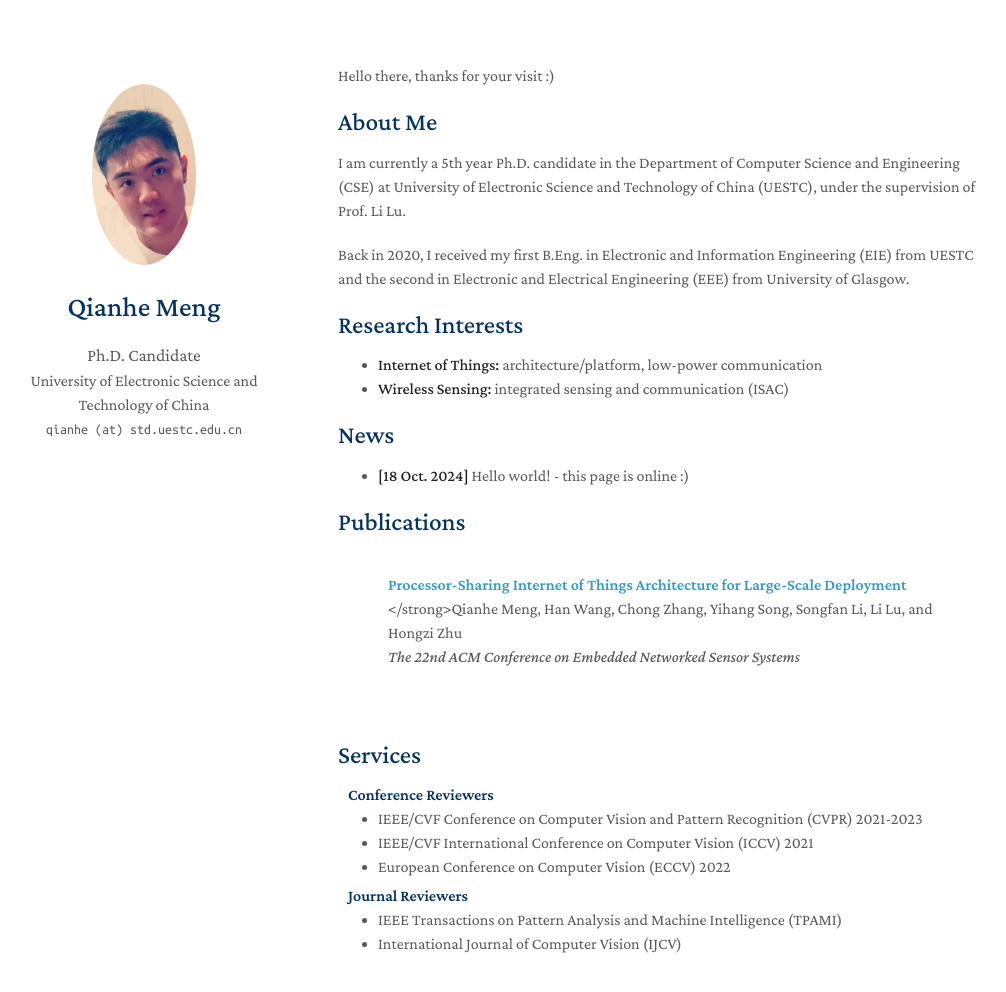
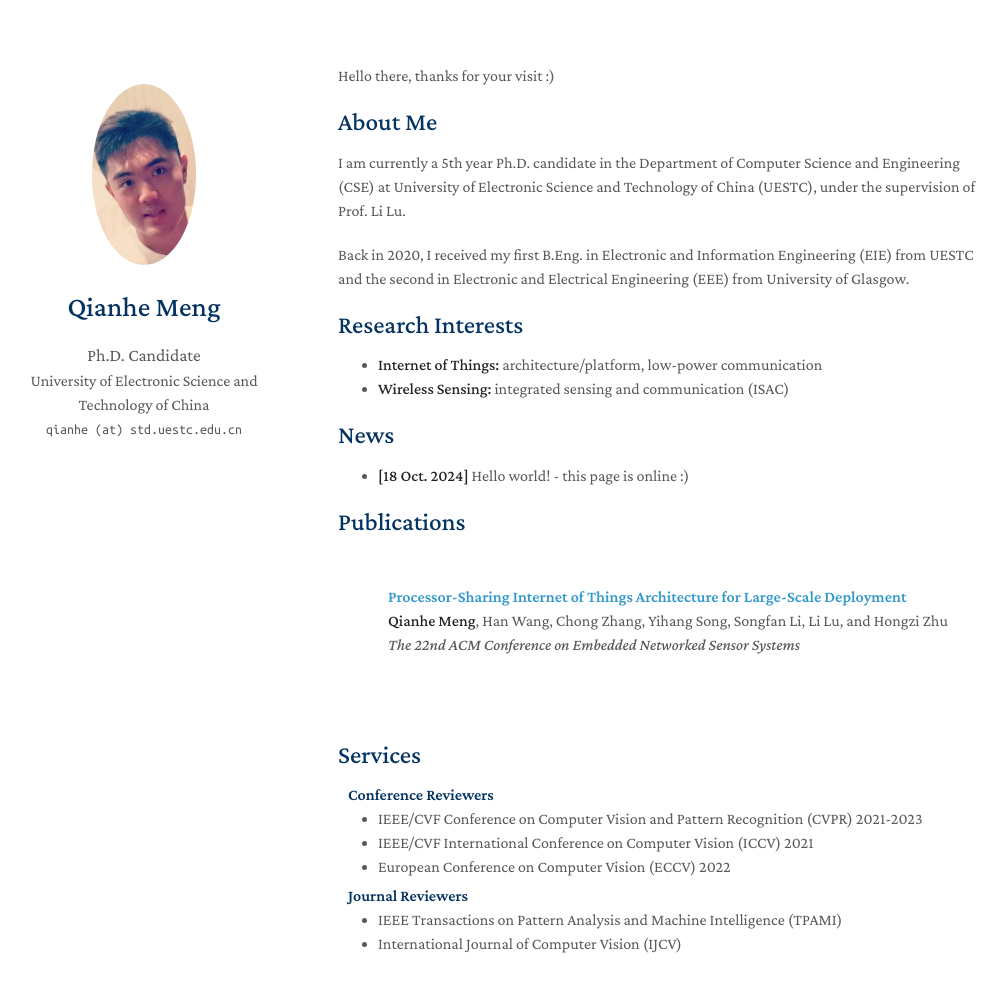
Before and after one commit to mqhyes/mqhyes.github.io, a Jekyll site: the page built from index.md, in a window 1280 px wide and 1050 px high. Shown: the top 992 px of the window, without its empty margins (132-1138 px from the left). Built offline with Jekyll 4.4.1, drawn with Linux system fonts in a browser that asks for light colours; a style sheet for code colours, icons or effects is not loaded.

Commit message:
Update publications.yml

```diff
--- a/_data/publications.yml
+++ b/_data/publications.yml
@@ -1,7 +1,7 @@
 main:
 
   - title: Processor-Sharing Internet of Things Architecture for Large-Scale Deployment
-    authors: </strong>Qianhe Meng, Han Wang, Chong Zhang, Yihang Song, Songfan Li, Li Lu, and Hongzi Zhu
+    authors: <strong>Qianhe Meng</strong>, Han Wang, Chong Zhang, Yihang Song, Songfan Li, Li Lu, and Hongzi Zhu
     conference_short: SenSys'24
     conference: The 22nd ACM Conference on Embedded Networked Sensor Systems
 #    pdf: https://arxiv.org/pdf/2306.00988.pdf
```
